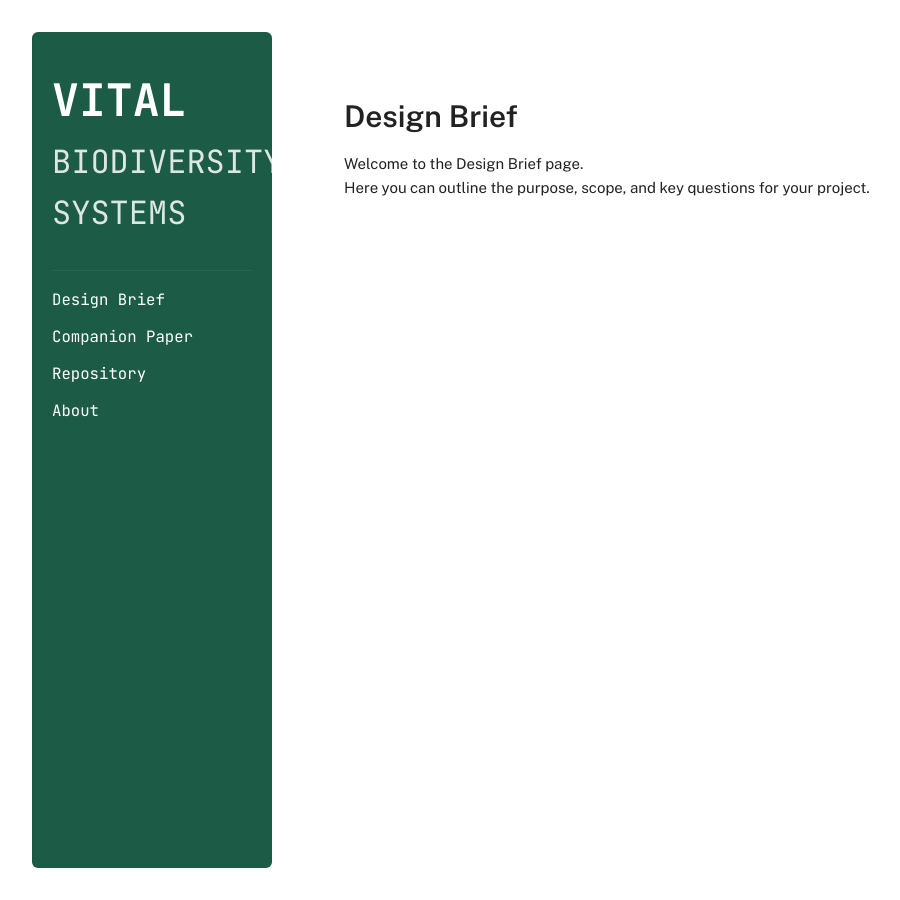
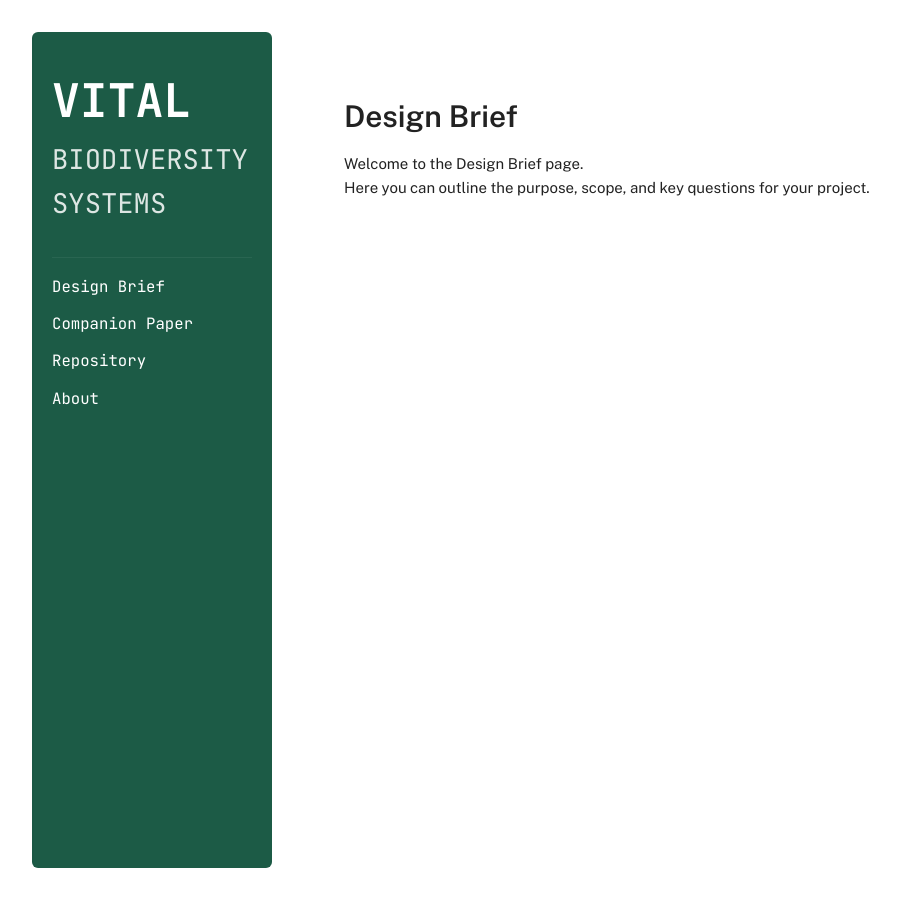
Before and after one commit to vitalbiodiversity/vitalbiodiversity.github.io, a Jekyll site: the page built from index.md, in a window 1280 px wide and 900 px high. Shown: the whole window, without its empty margins (58-958 px from the left). Built offline with Jekyll 4.4.1, drawn with Linux system fonts in a browser that asks for light colours.

Commit message:
Update style.css

```diff
--- a/assets/css/style.css
+++ b/assets/css/style.css
@@ -84,14 +84,14 @@ body {
 
 /* Larger part of title */
 .site-title .title-large {
-  font-size: 2.8rem;   /* adjust bigger if needed */
+  font-size: 2.9rem;   /* adjust bigger if needed */
   font-weight: 700;
   margin-right: 0.25rem;
 }
 
 /* Smaller part of title */
 .site-title .title-small {
-  font-size: 2rem;     /* adjust smaller if needed */
+  font-size: 1.7rem;     /* adjust smaller if needed */
   font-weight: 500;
   opacity: 0.85;       /* optional subtle difference */
 }
```
